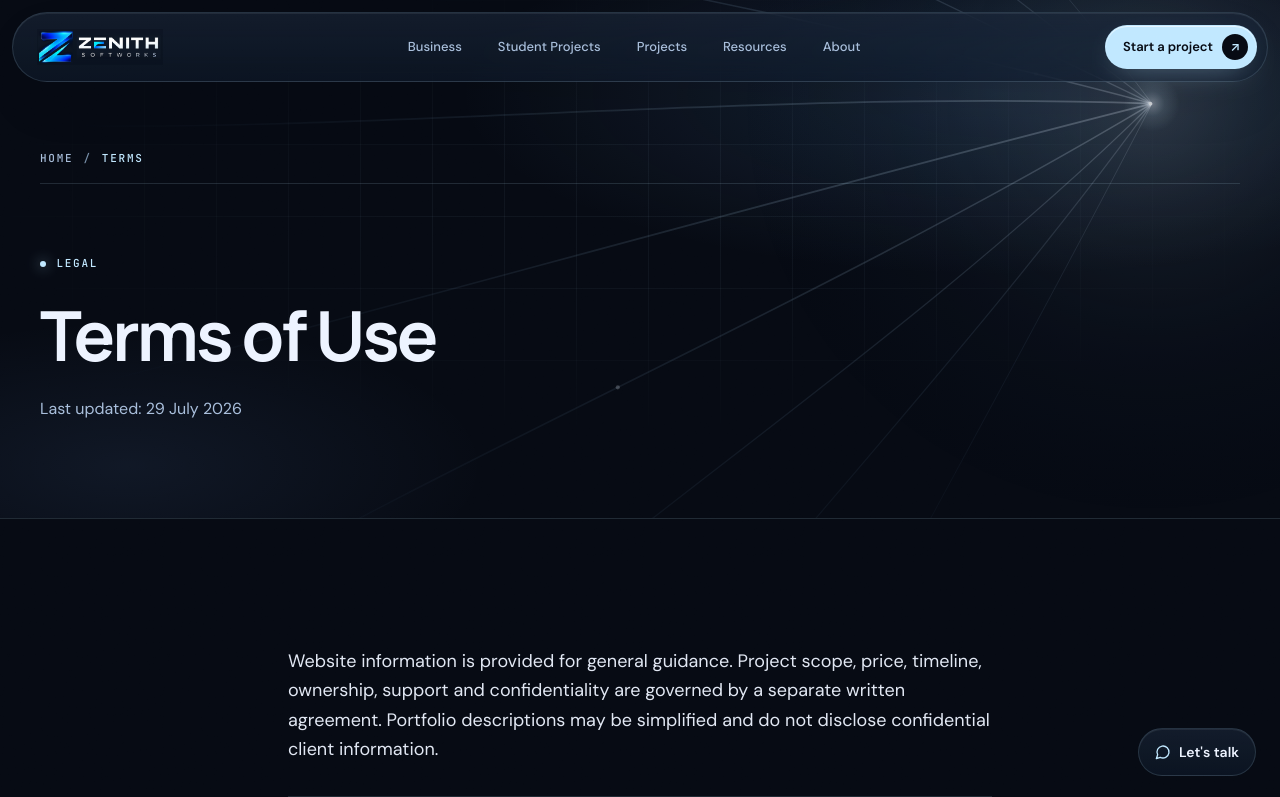
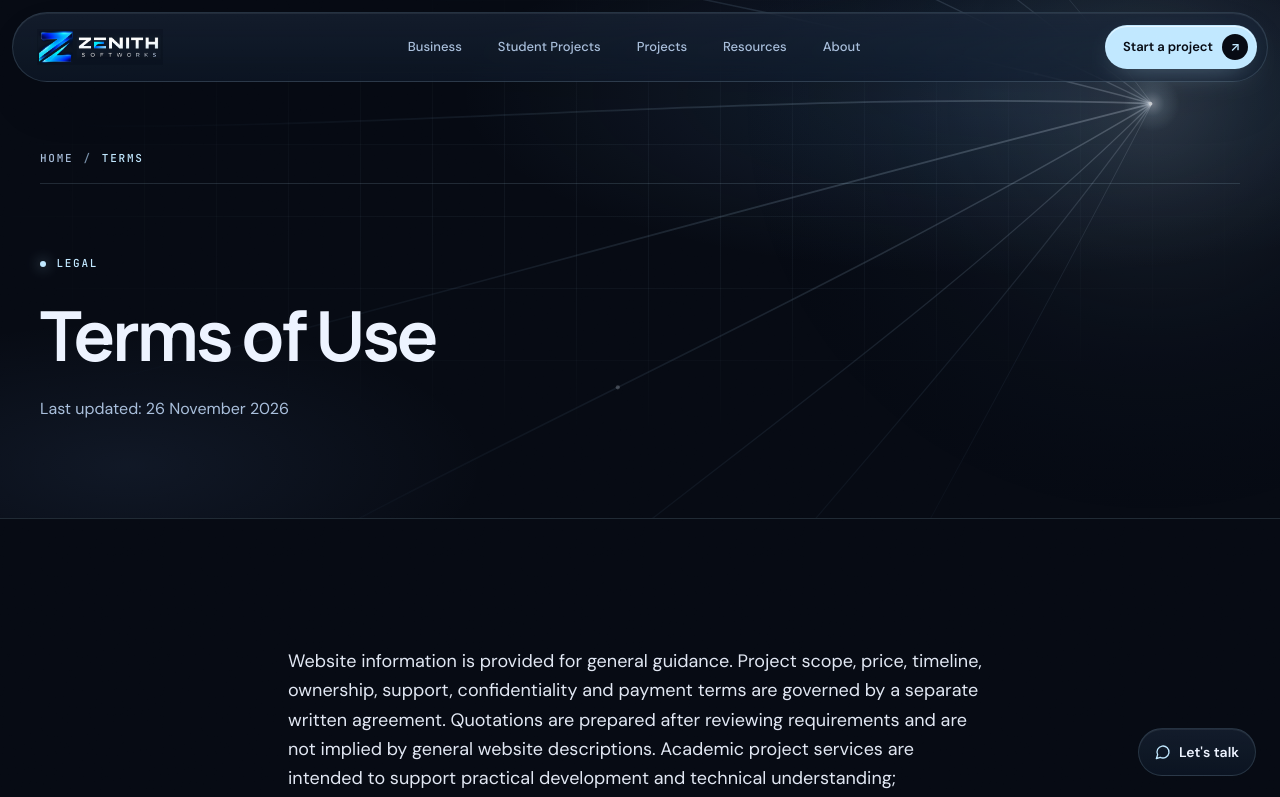
Before and after one commit to musammilvilayil/zenith, a React (Vite) app: page /terms in a window 1280 px wide. Shown: the top 797 px of the page. Built offline with nearby package versions, Linux system fonts and the light colour scheme.

Commit message:
Update privacy and terms to reflect the new enquiry data and student service model

```diff
--- a/src/pages/LegalPage.jsx
+++ b/src/pages/LegalPage.jsx
@@ -5,39 +5,23 @@ import { SITE } from "@/data/site";
 const LEGAL_COPY = {
   privacy: {
     title: "Privacy Policy",
-    updated: "Last updated: 29 July 2026",
-    body: "We collect only the information you submit through the enquiry form, such as your name, contact details and project description. We use it to respond to your request and plan potential work. We do not sell personal information. Avoid submitting credentials, financial information or sensitive records.",
+    updated: "Last updated: 26 November 2026",
+    body: "When you contact Zenith Softworks through a website form or WhatsApp, you may provide information such as your name, email address, phone number, business or college details, course, project requirements, preferred technology and expected timeline. We use the information you choose to provide to review and respond to your enquiry, discuss project scope and coordinate the next steps. Form submissions may be delivered to Zenith Softworks by email through our configured service. We do not sell personal information. Please do not submit passwords, payment card details, government identity numbers or other sensitive records through the enquiry form. You may contact us to ask about information you have submitted.",
   },
   terms: {
     title: "Terms of Use",
-    updated: "Last updated: 29 July 2026",
-    body: "Website information is provided for general guidance. Project scope, price, timeline, ownership, support and confidentiality are governed by a separate written agreement. Portfolio descriptions may be simplified and do not disclose confidential client information.",
+    updated: "Last updated: 26 November 2026",
+    body: "Website information is provided for general guidance. Project scope, price, timeline, ownership, support, confidentiality and payment terms are governed by a separate written agreement. Quotations are prepared after reviewing requirements and are not implied by general website descriptions. Academic project services are intended to support practical development and technical understanding; students remain responsible for following their institution's academic integrity and authorship rules. Portfolio descriptions may be simplified and do not disclose confidential information.",
   },
 };
 
 export default function LegalPage({ type = "privacy" }) {
   const doc = LEGAL_COPY[type] || LEGAL_COPY.privacy;
-
   return (
     <>
       <PageHead />
       <PageHero eyebrow="Legal" title={doc.title} description={doc.updated} />
-
-      <section className="z-section">
-        <div className="mx-auto max-w-3xl space-y-8 px-5 sm:px-8">
-          <p className="text-lg leading-relaxed text-ink/95">{doc.body}</p>
-          <div className="border-t border-line pt-6">
-            <h2 className="font-display text-2xl font-bold text-ink">Contact</h2>
-            <p className="mt-2 text-sm text-muted">
-              Questions may be sent to{" "}
-              <a href={`mailto:${SITE.helloEmail}`} className="text-ice underline-offset-4 hover:underline">
-                {SITE.helloEmail}
-              </a>
-              .
-            </p>
-          </div>
-        </div>
-      </section>
+      <section className="z-section"><div className="mx-auto max-w-3xl space-y-8 px-5 sm:px-8"><p className="text-lg leading-relaxed text-ink/95">{doc.body}</p><div className="border-t border-line pt-6"><h2 className="font-display text-2xl font-bold text-ink">Contact</h2><p className="mt-2 text-sm text-muted">Questions may be sent to <a href={`mailto:${SITE.helloEmail}`} className="text-ice underline-offset-4 hover:underline">{SITE.helloEmail}</a>.</p></div></div></section>
     </>
   );
 }
```
